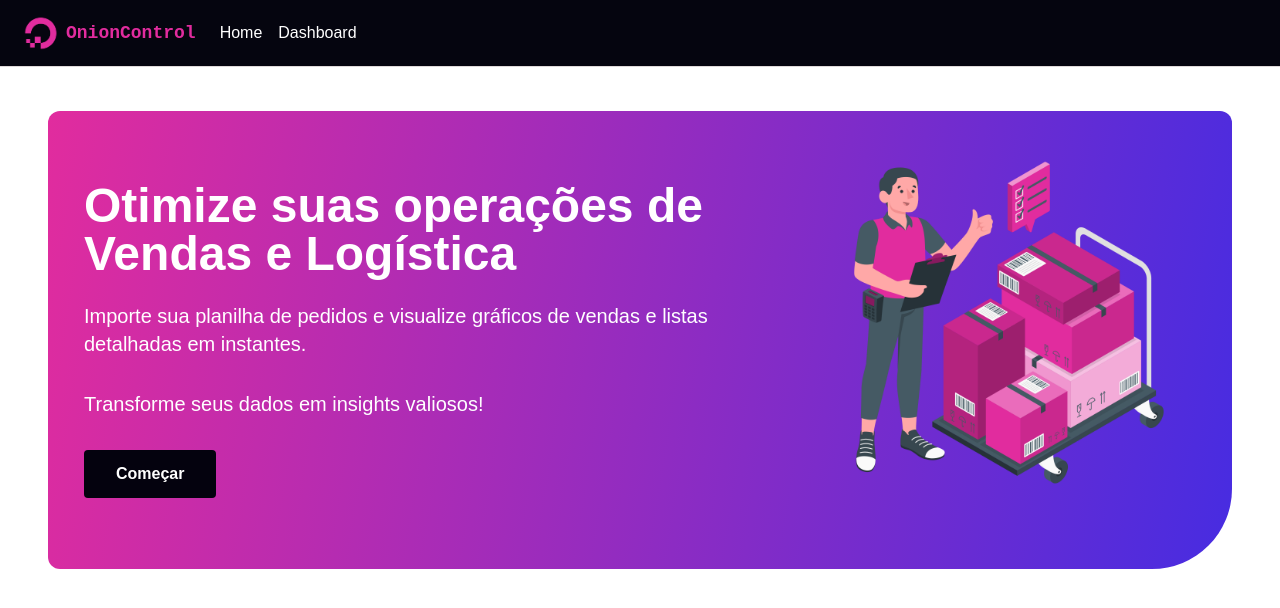
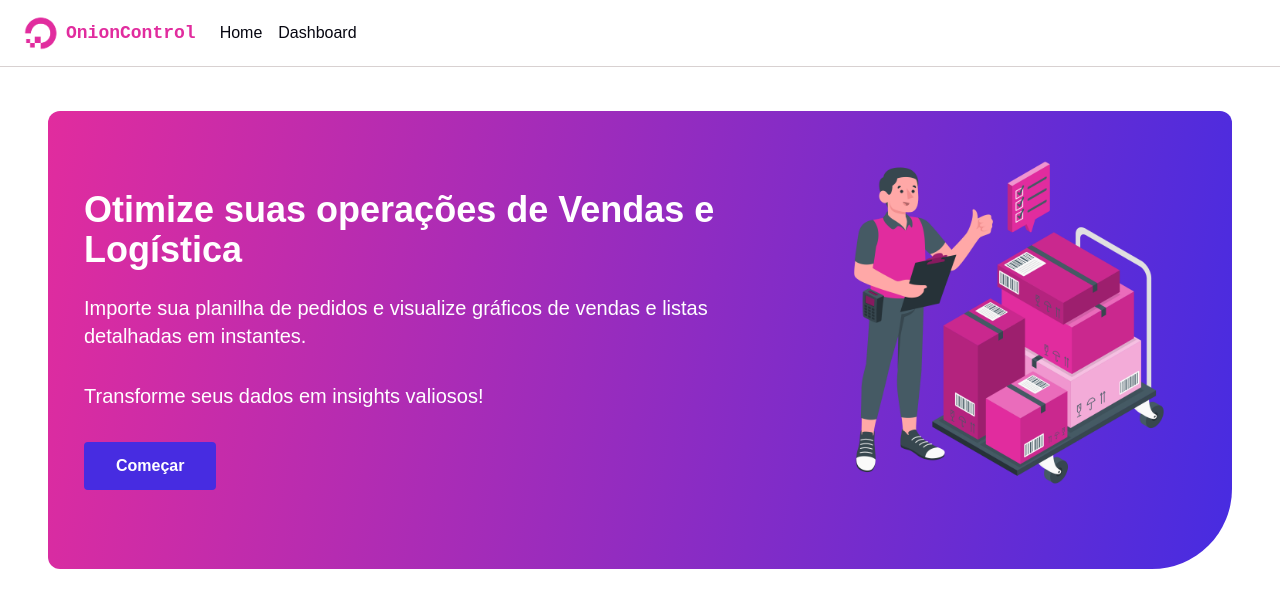
Before and after one commit to naluhfvc/OnionControl, a React (Vite) app in the folder onion-client/: page / in a window 1280 px wide. Shown: the top 608 px of the page. Built offline with nearby package versions, Linux system fonts and the light colour scheme.

Commit message:
add framer motion

```diff
--- a/onion-client/package.json
+++ b/onion-client/package.json
@@ -10,6 +10,7 @@
     "preview": "vite preview"
   },
   "dependencies": {
+    "framer-motion": "^11.3.21",
     "react": "^18.3.1",
     "react-dom": "^18.3.1",
     "react-router-dom": "^6.26.0"
--- a/onion-client/src/components/Banner/Banner.jsx
+++ b/onion-client/src/components/Banner/Banner.jsx
@@ -1,14 +1,21 @@
 import banner from "../../assets/bannerimage.png";
+import { motion } from "framer-motion";
+import { fadeIn } from "../../variants";
 
 const Banner = () => {
     return (
         <div className="gradientBg rounded-xl rounded-br-[80px] md:p-9 px-4 py-9">
             <div className="flex flex-col md:flex-row-reverse justify-between items-center gap-10">
-                <div>
+                <motion.div
+                    variants={fadeIn("down", 0.2)}
+                    initial="hidden"
+                    whileInView={"show"}
+                    viewport={{ once: false, amount: 0.7 }}
+                >
                     <img src={banner} className="lg:h-[386px]" />
-                </div>
+                </motion.div>
                 <div className="md:w-3/5">
-                    <h2 className="md:text-5xl text-4xl font-bold text-white mb-6 leaning-relaxed">
+                    <h2 className="md:text-4xl text-4xl font-bold text-white mb-6 leaning-relaxed">
                         Otimize suas operações de Vendas e Logística
                     </h2>
                     <p className="text-white text-xl mb-8">
--- a/onion-client/src/components/Navbar/navbar.css
+++ b/onion-client/src/components/Navbar/navbar.css
@@ -4,8 +4,8 @@
 
 /* Estilos personalizados para o Navbar usando Tailwind */
 .navbar{
-    @apply w-full p-2 border-b border-solid bg-black;
-    border-color: rgb(223, 217, 217);
+    @apply w-full p-2 border-b border-solid bg-white;
+    border-color: rgb(216, 209, 209);
 }
 
 .navbar-container {
@@ -18,11 +18,11 @@
 }
 
 .navbar-title {
-    @apply text-white mr-6 text-pink font-bold text-lg font-mono;
+    @apply mr-6 text-pink font-bold text-lg font-mono;
 }
 .navbar-links {
     @apply  flex-none space-x-4 flex;
 }
 .navbar-link {
-    @apply text-white hover:text-pink;
+    @apply text-black hover:text-pink font-medium;
 }
--- a/onion-client/src/index.css
+++ b/onion-client/src/index.css
@@ -11,5 +11,5 @@
 }
 
 .btn {
-   @apply py-3 px-8 font-semibold rounded transition-all duration-300 bg-black text-white hover:bg-secondary;
+   @apply py-3 px-8 font-semibold rounded transition-all duration-300 text-white bg-secondary hover:bg-[#372770];
 }
--- /dev/null
+++ b/onion-client/src/variants.js
@@ -0,0 +1,22 @@
+
+
+export const fadeIn = (direction, delay) => {
+    return {
+        hidden: {
+            y: direction === 'up' ? 40: direction === 'down' ? -40 : 0,
+            opacity: 0,
+            x: direction === 'left' ? 40 : direction === 'right'? -40 :0,
+        },
+        show: {
+            y: 0,
+            x:0,
+            opacity: 1,
+            transition: {
+                type: 'tween',
+                duration: 1.2,
+                delay: delay,
+                ease: [0.25, 0.25, 0.25, 0.75],
+            }
+        }
+    }
+}
```
Also changed, not shown: 1 other file (tests, documents, lock files or other folders).
